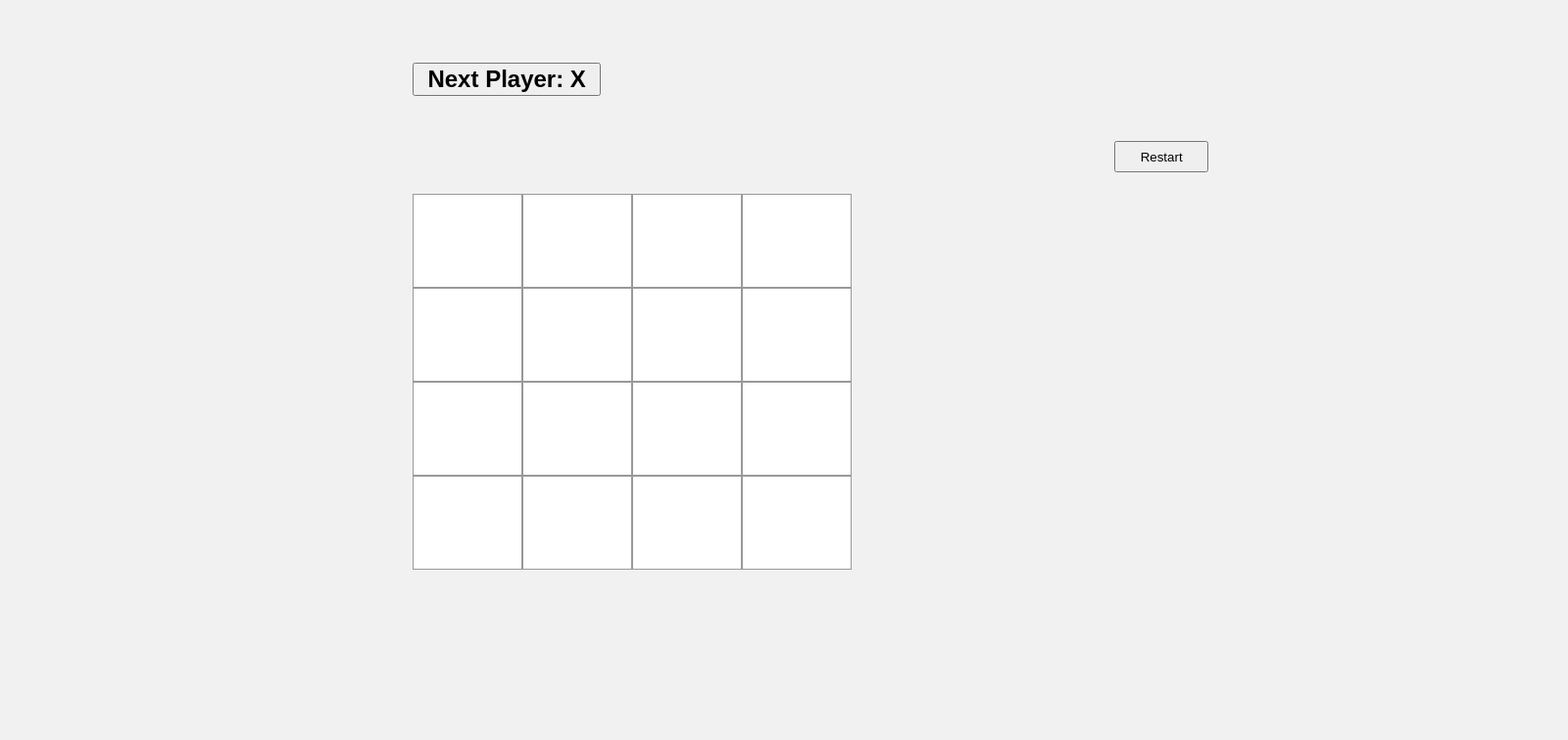
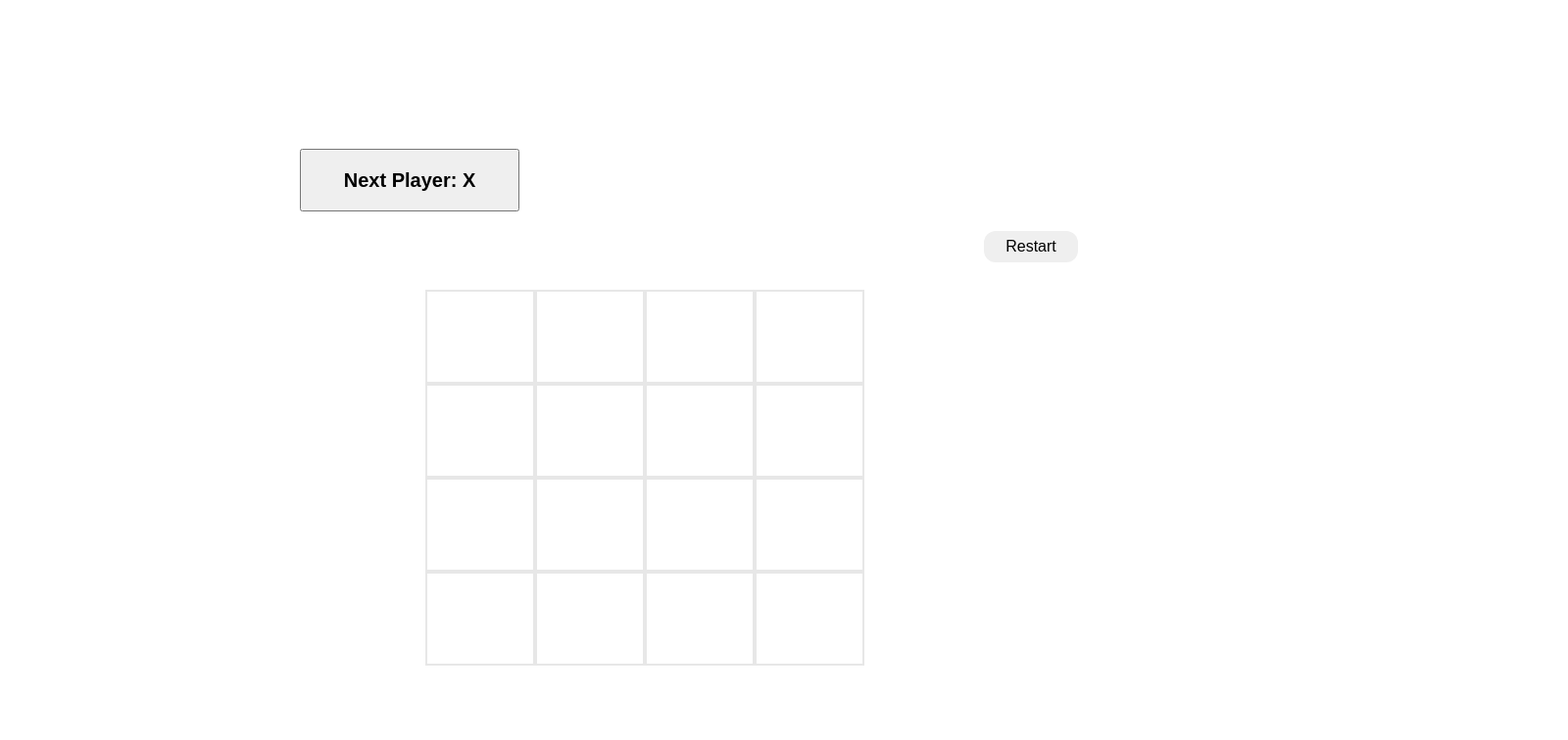
Before and after one commit to preetiAmb/tic-toc-toe, a React (Create React App) app: page / in a window 1280 px wide. Shown: the top 756 px of the page at 98% size, 1600 px wide, since content can reach past the window. Built offline with nearby package versions, Linux system fonts and the light colour scheme.

Commit message:
CSS/ wrap

```diff
--- /dev/null
+++ b/src/components/Game-Style.tsx
@@ -0,0 +1,21 @@
+import styled from 'styled-components';
+
+export const Container = styled.div`
+  background-color: white;
+  width: 100%;
+  height: 50em;
+  display: flex;
+  align-items: center;
+  justify-content: space-around;
+`;
+
+export const Player = styled.button`
+  margin-top: 2rem;
+  font-size: 20px;
+  font-weight: bold;
+  max-width: 14rem;
+  height: 4rem;
+  display: flex;
+  align-items: center;
+  justify-content: center;
+`;
--- a/src/components/Game.tsx
+++ b/src/components/Game.tsx
@@ -3,35 +3,7 @@ import { useGameState } from './GameState';
 import { Log } from './Log';
 import { Board } from './Board';
 import { Row, Column} from './Layout';
-import styled from 'styled-components';
-
-const Container = styled.div`
-  background-color: #f1f1f1;
-  height: 100rem;
-  width: 100rem;
-  display: flex;
-  flex-wrap: wrap;
-  align-content: stretch;
-`;
-
-const Player = styled.button`
-  margin-top: 4rem;
-  margin-left: 8rem;
-  font-size: 24px;
-  font-weight: bold;
-  max-width: 12rem;
-  display: flex;
-  align-items: center;
-  justify-content: center;
-`;
-
-const Title = styled.h2`
-  margin-top: 8rem;
-  align-items: center;
-  justify-content: center;
-  display: flex;
-  font-size: 28px;
-`;
+import { Container, Player } from './Game-Style';
 
 function Game() {
   const {
@@ -45,12 +17,11 @@ function Game() {
 
   return (
     <Container>
-       <Title>Tic-Toc-Toe</Title>
-        <Row gap={100}>
-        <Column gap={100}>
+        <Row gap={80}>
+        <Column gap={80}>
             <Player>{
             winner
-                ? `Winner ${winner}`
+                ? `Winner: ${winner}`
                 : `Next Player: ${xIsNext ? 'X' : 'O'}`
             }</Player>
             <Board board={current} onClick={handleClick} />
--- /dev/null
+++ b/src/components/Log-Style.tsx
@@ -0,0 +1,30 @@
+import styled from 'styled-components';
+
+export const List = styled.ul`
+  display: flex;
+  flex-direction: column-reverse;
+  align-items: center;
+  justify-content: center;
+  list-style-type: none;
+  display: inline-block;
+  font-style: 22px;
+  margin-top: 7rem;
+  font-weight: bold;
+  line-height: 5px;
+  display: block;
+`;
+
+export const Restart = styled.button`
+  height: 2rem;
+  width: 6rem;
+  border: none;
+  color: black;
+  padding: 6px;
+  text-align: center;
+  text-decoration: none;
+  display: inline-block;
+  font-size: 16px;
+  margin: 4px 2px;
+  cursor: pointer;
+  border-radius: 12px;
+`;
--- a/src/components/Log.tsx
+++ b/src/components/Log.tsx
@@ -1,29 +1,13 @@
 import * as React from 'react';
-import styled from 'styled-components';
 import { BoardState } from './GameState';
+import { List, Restart } from './Log-Style';
+
+
 type LogProps = {
   history: BoardState[];
   jumpTo: (step: number) => void;
 };
 
-
-const List = styled.ul`
-  display: flex;
-  flex-direction: column-reverse;
-  align-items: center;
-  justify-content: center;
-  list-style-type: none;
-  display: inline-block;
-  font-style: 22px;
-  margin-top: 9rem;
-  font-weight: bold;
-`;
-
-const Restart = styled.button`
-  height: 2rem;
-  width: 6rem;
-  margin-left: 8rem;
-`;
 
 export function Log(props: LogProps) {
   return (
--- /dev/null
+++ b/src/components/Square-Style.tsx
@@ -0,0 +1,21 @@
+import styled from 'styled-components';
+
+export const StyledSquare = styled.button`
+  width: 7rem;
+  height: 6rem;
+  background: white;
+  color: black;
+  border: 2px solid #e7e7e7;
+  &:hover {
+    background-color: #e7e7e7;
+  }
+  padding: 0;
+  font-size: 28px;
+  font-weight: bold;
+  display: flex;
+  align-items: center;
+  justify-content: center;
+  outline: none;
+  transition-duration: 0.4s;
+  cursor: pointer;
+`;
--- a/src/components/Square.tsx
+++ b/src/components/Square.tsx
@@ -1,19 +1,7 @@
 import * as React from 'react';
-import styled from 'styled-components';
 import { Value } from './GameState';
+import { StyledSquare } from './Square-Style';
 
-const StyledSquare = styled.button`
-  width: 7rem;
-  height: 6rem;
-  background: #fff;
-  border: 1px solid #999;
-  padding: 0;
-  font-size: 24px;
-  font-weight: bold;
-  display: flex;
-  align-items: center;
-  justify-content: center;
-`;
 export type SquareProps = {
   value: Value;
   onClick: () => void;
```
